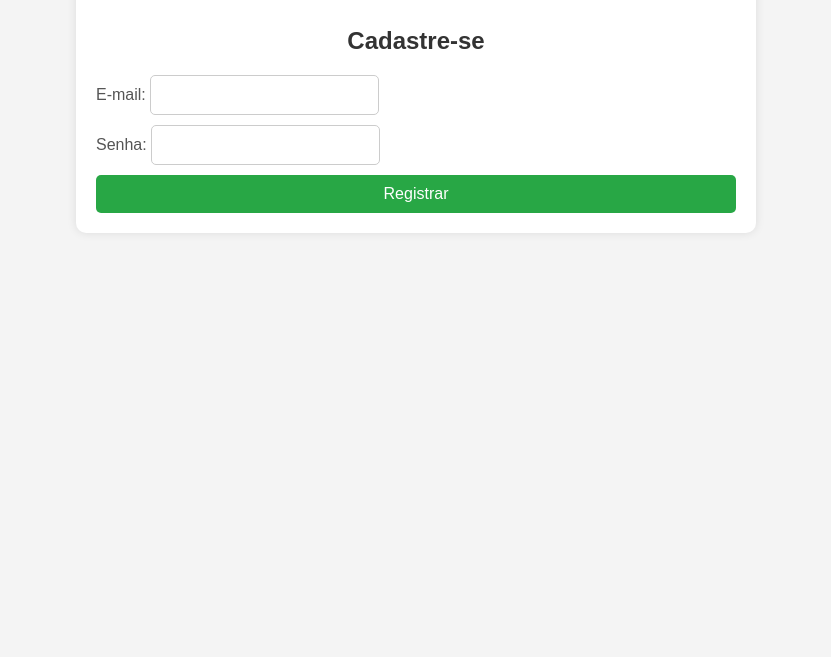
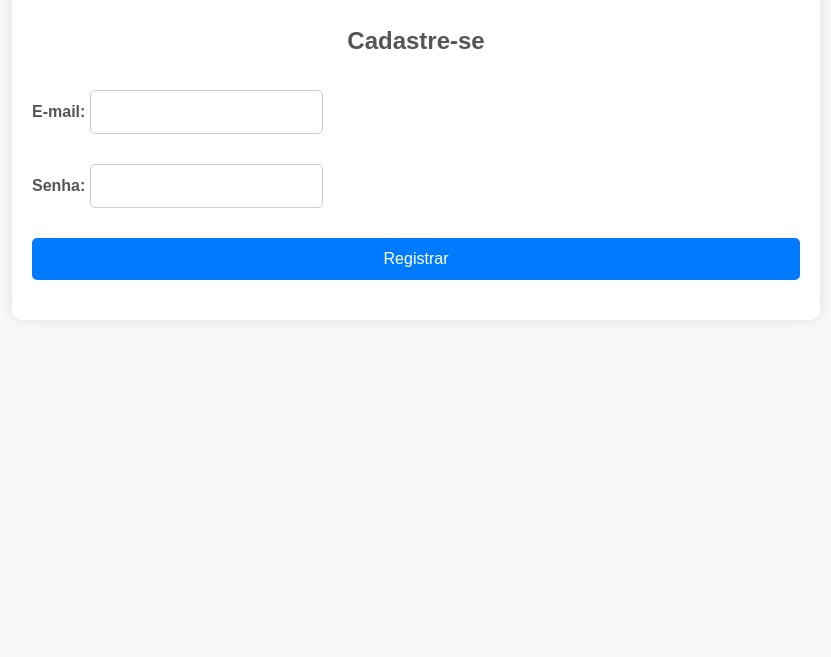
Before and after one commit to noisefractal/Projects, a plain HTML site: page GerenciadorDespesas/index.html in a window 1280 px wide. Shown: the part 143-800 px from the top of the page, without its empty margins (224-1055 px from the left). Drawn offline with Linux system fonts and the light colour scheme.

Commit message:
Atualização nova

```diff
--- a/GerenciadorDespesas/style.css
+++ b/GerenciadorDespesas/style.css
@@ -1,80 +1,128 @@
+/* Estilo geral do corpo da página */
 body {
-    font-family: Arial, sans-serif;
-    background-color: #f4f4f4;
+    font-family: 'Arial', sans-serif;
+    background-color: #f9f9f9;
     margin: 0;
     padding: 0;
 }
 
+/* Container principal */
 .container {
-    width: 50%;
-    margin: auto;
-    background: white;
+    width: 60%;
+    margin: 50px auto;
     padding: 20px;
-    box-shadow: 0 0 10px rgba(0,0,0,0.1);
-    margin-top: 50px;
+    background-color: #ffffff;
     border-radius: 10px;
+    box-shadow: 0 0 15px rgba(0, 0, 0, 0.1);
 }
 
+/* Títulos principais */
 h1, h2 {
+    color: #333;
     text-align: center;
-    color: #333;
 }
 
+/* Estilo dos formulários */
 form {
     display: flex;
     flex-direction: column;
+    margin-bottom: 20px;
 }
 
 form div {
-    margin-bottom: 10px;
+    margin-bottom: 15px;
 }
 
 label {
+    color: #555;
     margin-bottom: 5px;
-    color: #555;
+    font-weight: bold;
 }
 
 input, select, button {
-    padding: 10px;
+    padding: 12px;
     font-size: 16px;
     border: 1px solid #ccc;
     border-radius: 5px;
 }
 
+/* Estilo para botões */
 button {
-    background-color: #28a745;
+    background-color: #007bff;
     color: white;
     border: none;
     cursor: pointer;
+    transition: background-color 0.3s;
 }
 
 button:hover {
-    background-color: #218838;
+    background-color: #0056b3;
 }
 
+/* Estilo para os itens de lista de despesas */
 ul {
     list-style-type: none;
     padding: 0;
+    margin: 0;
 }
 
 li {
-    background-color: #f9f9f9;
-    padding: 10px;
-    border-bottom: 1px solid #ddd;
+    background-color: #fafafa;
+    padding: 15px;
+    border-radius: 8px;
+    margin-bottom: 10px;
+    box-shadow: 0 0 10px rgba(0, 0, 0, 0.05);
     display: flex;
     justify-content: space-between;
     align-items: center;
+    font-size: 14px;
+    color: #333;
 }
 
 li button {
     background-color: #dc3545;
     color: white;
     border: none;
-    padding: 5px 10px;
+    padding: 6px 12px;
     border-radius: 5px;
     cursor: pointer;
+    transition: background-color 0.3s;
 }
 
 li button:hover {
     background-color: #c82333;
 }
+
+/* Seção de despesas: Esconde-a até que o usuário esteja logado */
+#expense-section {
+    display: none;
+}
+
+/* Estilo para ocultar/mostrar os formulários de login e cadastro */
+form {
+    display: flex;
+    flex-direction: column;
+    gap: 15px;
+}
+
+form input, form button {
+    font-size: 16px;
+}
+
+h2 {
+    color: #555;
+}
+
+/* Transições suaves para exibição */
+.fade-in {
+    animation: fadeIn 0.5s ease-in-out;
+}
+
+@keyframes fadeIn {
+    from {
+        opacity: 0;
+    }
+    to {
+        opacity: 1;
+    }
+}
```
